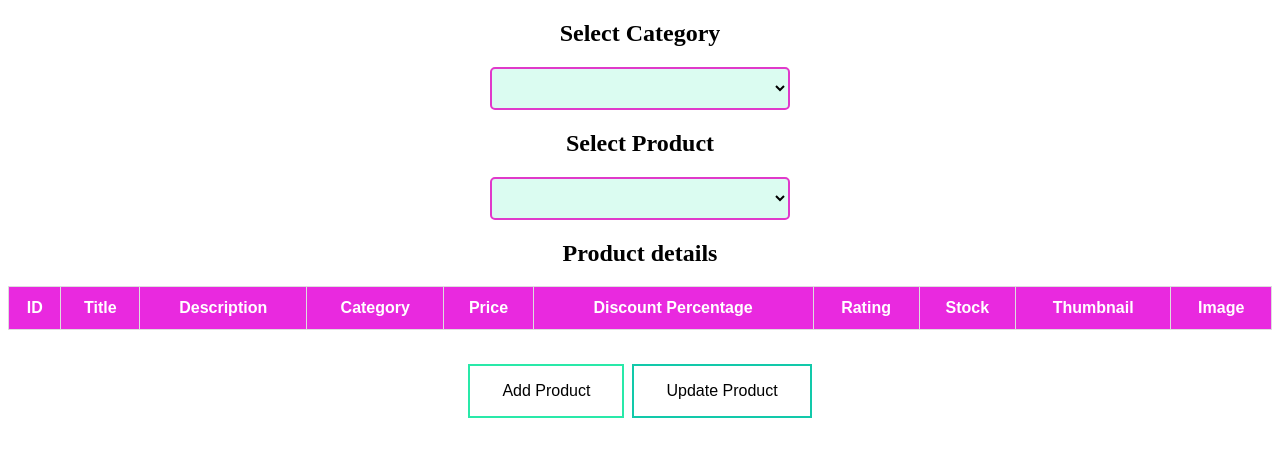
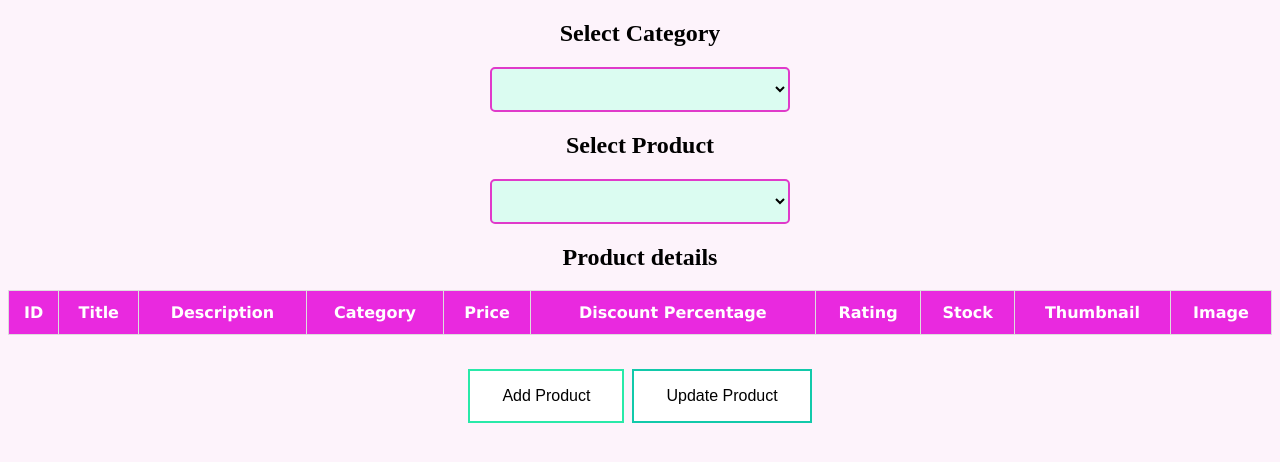
Before and after one commit to AyaAlimova/SBA308A, a plain HTML site: page index.html in a window 1280 px wide. Drawn offline with Linux system fonts and the light colour scheme; no server answers.

Commit message:
update styles in style.css file

```diff
--- a/style.css
+++ b/style.css
@@ -1,11 +1,12 @@
 body{
   text-align: center;
+  background-color: rgb(253, 243, 251);
 }
 table{
   margin-bottom:30px;
 }
 #productTable{
-  font-family: Arial, Helvetica, sans-serif;
+  font-family: 'Lucida Sans', 'Lucida Sans Regular', 'Lucida Grande', 'Lucida Sans Unicode', Geneva, Verdana, sans-serif;
   border-collapse: collapse;
   width: 100%;
 }
@@ -30,6 +31,7 @@ padding-top: 12px;
     background-color: #dbfcf1;
     border-radius: 5px;
     cursor: pointer;
+    font-family: 'Lucida Sans', 'Lucida Sans Regular', 'Lucida Grande', 'Lucida Sans Unicode', Geneva, Verdana, sans-serif;
 }
 .button{
   background-color: #e929df;
```
